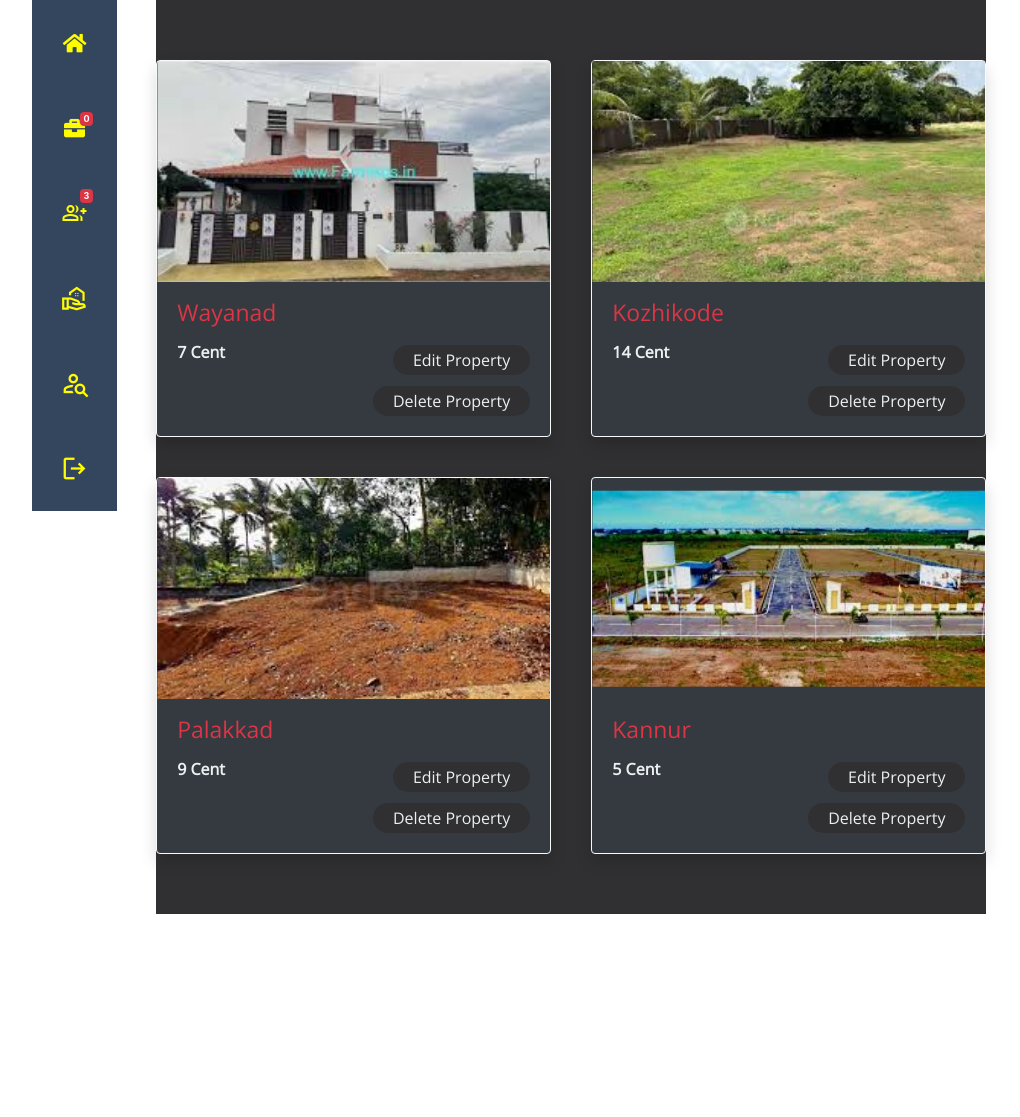
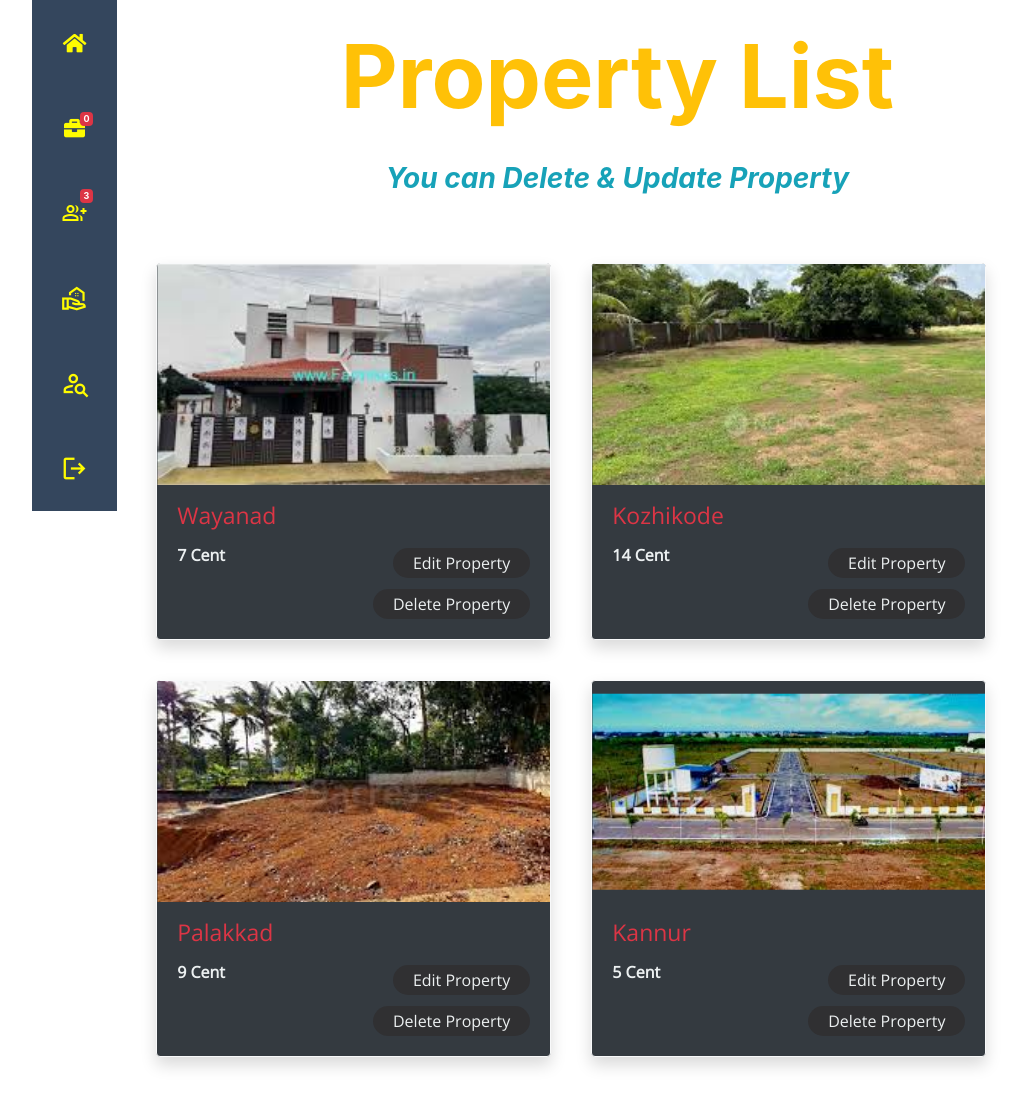
Before and after one commit to labeebalabi/BuyIt, a Django app: page /manager/prodel in a window 1280 px wide. Shown: the whole page, without its empty margins (38-1058 px from the left). Before the commit the page ends 914 px from the top, so only its background shows below. Run offline with Django 4.2, Linux system fonts and the light colour scheme; a user stored in the database is signed in; data comes from the database, SQL or seed files in the repository; both versions use the stored data as it was after the commit; some libraries are stand-ins or nearby versions.

Commit message:
second commit after some edit

```diff
--- a/manager/static/css/prodel.css
+++ b/manager/static/css/prodel.css
@@ -13,7 +13,7 @@
     grid-template-columns: 1fr repeat(12, minmax(auto, 60px)) 1fr;
     grid-gap: 40px;
     padding: 60px 0;
-    background-color: #303032;
+    /* background-color: #303032; */
     width: 90%;
   }
 
--- a/manager/templates/delpro.html
+++ b/manager/templates/delpro.html
@@ -16,6 +16,16 @@
 <div class=" h-100 " style="width:70px;"></div>
 {%endblock middle%}
 {%block second%}
+<div class="text-center">
+  <br>
+  <h1 class="font-weight-bolder  text-warning  display-2">
+    Property List
+
+  </h1> <br>
+                    <h3 class=" font-weight-bolder  text-info  font-italic ">
+                        You can Delete & Update Property
+                    </h3>
+</div>
 <div class="row container mx-auto  ">
 <main>
       <section class="cards " >
```
Also changed, not shown: db.sqlite3, property_image/download_a.jpg (added), property_image/download_a_kPnP5sZ.jpg (added), property_image/images.jpg (added), property_image/images_1.jpg (added), property_image/images_2.jpg (added), property_image/images_3.jpg (added), property_image/images_3_qGY5IzL.jpg (added), property_image/images_4.jpg (added), property_image/images_6.jpg (added), property_image/images_7.jpg (added), property_image/images_8.jpg (added), property_image/images_9.jpg (added).
